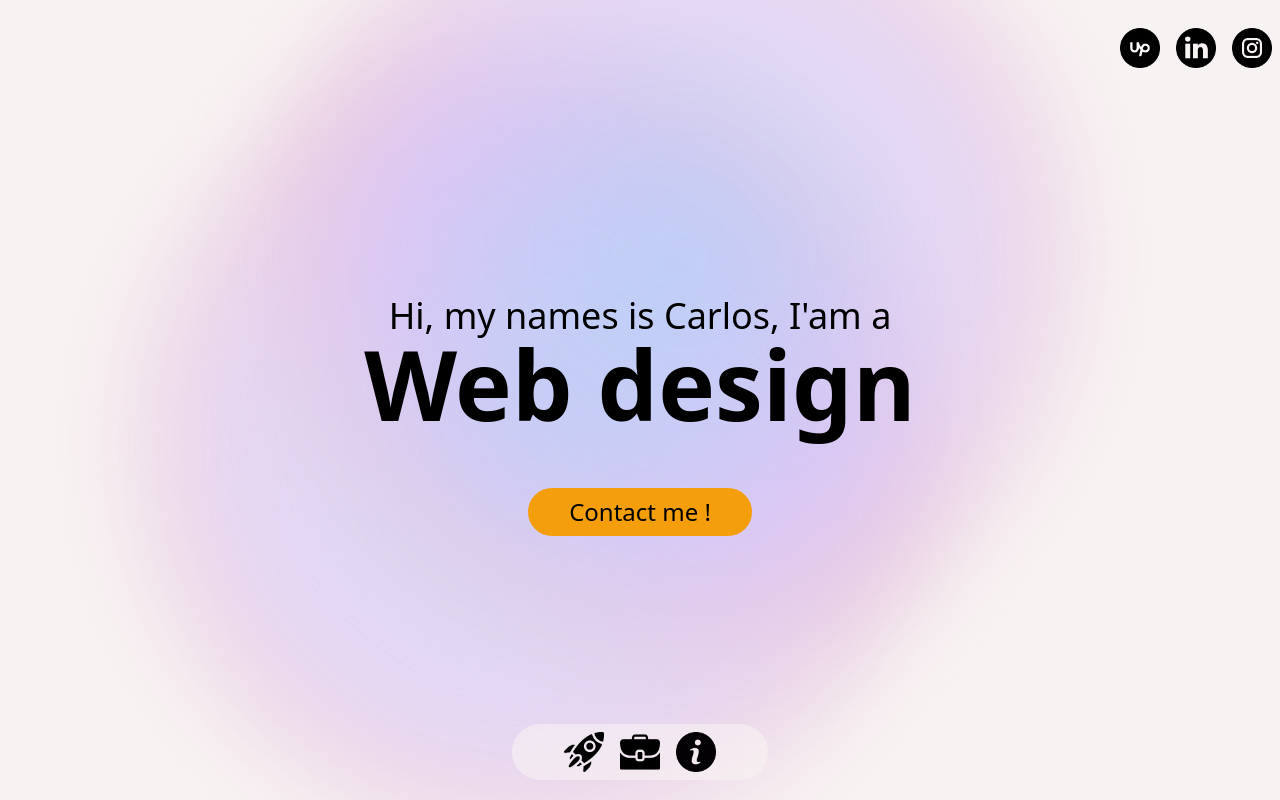
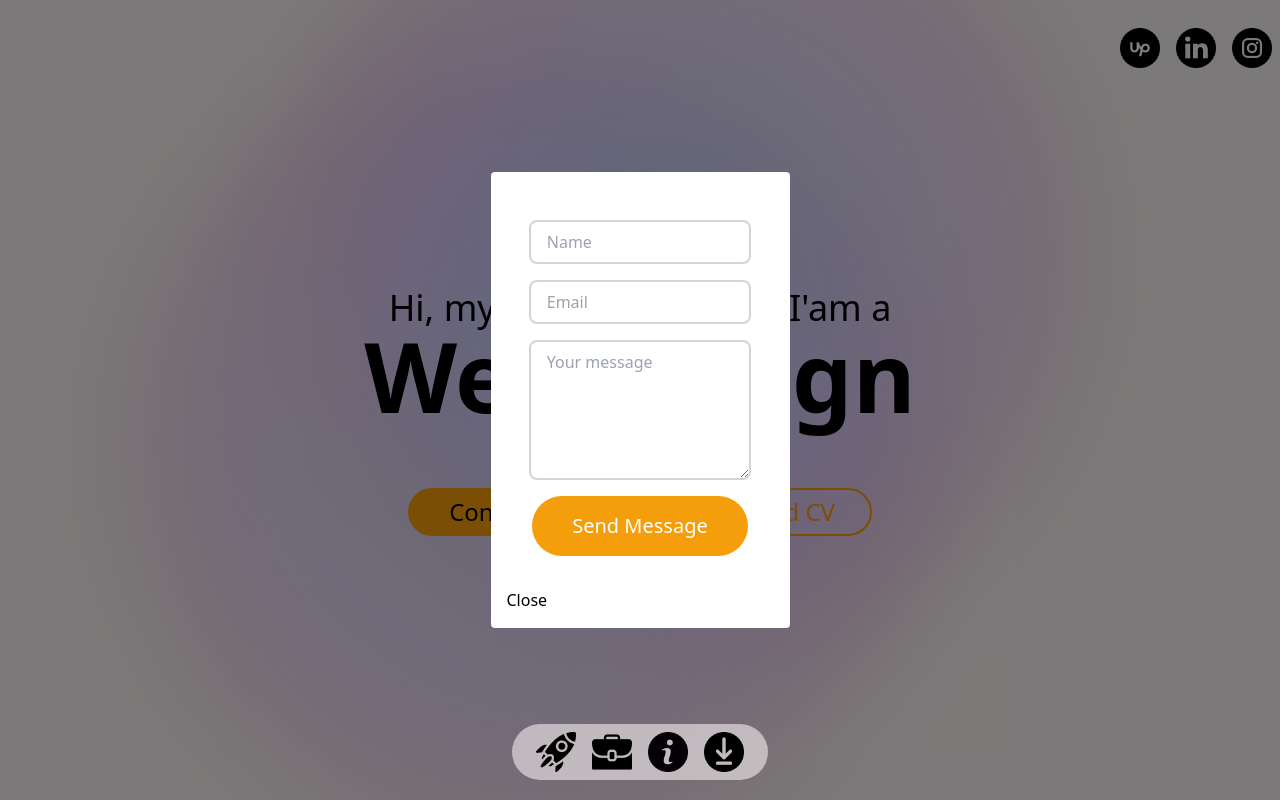
Before and after one commit to CarlosVF22/nextjs14-supabase-my-website, a Next.js app: page / in a window 1280 px wide. Both pictures are taken after a click on the button "Contact me !". Built offline with nearby package versions, Linux system fonts and the light colour scheme.

Commit message:
feat: :construction: add download CV in pdf file, create modal component, create FormContact component, create css root variable

```diff
--- a/app/globals.css
+++ b/app/globals.css
@@ -2,15 +2,44 @@
 @tailwind components;
 @tailwind utilities;
 
+:root {
+    --main-bg-color: #f8f3f3;
+    --radial-gradient-1: #71bcf954;
+    --radial-gradient-2: #d0b3f872;
+    --radial-gradient-3: #ffd4bac7;
+    --primary-color: #f59e0b;
+    --primary-color-hover: #fbd34c;
+    --nav-bg-color: #f8f3f394;
+}
+
 body {
-    background-color: #f8f3f3;
+    background-color: var(--main-bg-color);
+}
+
+.primary-color {
+    background-color: var(--primary-color);
+}
+
+.primary-color:hover {
+    background-color: var(--primary-color-hover);
+}
+
+.primary-border-color-text {
+    border-color: var(--primary-color);
+    color: var(--primary-color);
+}
+
+.primary-border-color-text:hover {
+    border-color: var(--primary-color-hover);
+    color: var(--primary-color-hover);
 }
 
 .background {
     margin: 0;
     padding: 0;
     height: 100vh;
-    overflow: hidden;
+    min-height: 100vh; /* Usa min-height en lugar de height para permitir que el contenido haga que la página crezca verticalmente */
+    overflow-x: hidden; /* Esto evitará el desbordamiento horizontal */
     position: relative;
 }
 
@@ -22,7 +51,12 @@ body {
     border-radius: 50%;
 
     /* Degradado radial */
-    background: radial-gradient(circle, #71bcf954, #d0b3f872, #ffd4bac7);
+    background: radial-gradient(
+        circle,
+        var(--radial-gradient-1),
+        var(--radial-gradient-2),
+        var(--radial-gradient-3)
+    );
 
     /* Agregar desenfoque */
     filter: blur(45px);
@@ -31,7 +65,7 @@ body {
 }
 
 .nav-bar {
-    background-color: #f8f3f394;
+    background-color: var(--nav-bg-color);
     z-index: 1;
     bottom: 20px;
     position: fixed;
--- a/app/page.tsx
+++ b/app/page.tsx
@@ -1,7 +1,7 @@
 "use client";
 
 // import { createClient } from "@/utils/supabase/client";
-import React, { useEffect, useRef } from "react";
+import React, { useEffect, useRef, useState } from "react";
 import PrimaryButton from "@/components/PrimaryButton";
 import RotateText from "@/components/RotateText";
 import Image from "next/image";
@@ -9,11 +9,15 @@ import UpworkIcon from "./icons/upwork-icon-512.png";
 import LinkedinIcon from "./icons/linkedin-icon-512.png";
 import InstagramIcon from "./icons/instagram-icon-512.png";
 import NavBar from "@/components/NavBar";
+import DownloadCVButton from "@/components/DownloadCVButton";
+import FormContact from "@/components/FormContact";
+import Modal from "@/components/Modal";
 
 export default function Page() {
     // const supabase = createClient();
     const esfera1Ref = useRef(null);
     const esfera2Ref = useRef(null);
+    const [isModalOpen, setModalOpen] = useState(false);
 
     useEffect(() => {
         function moveRandomly(element: any) {
@@ -37,6 +41,14 @@ export default function Page() {
             moveRandomly(esfera2Ref.current);
         }
     }, []);
+
+    const handleOpenModal = () => {
+        setModalOpen(true);
+    };
+
+    const handleCloseModal = () => {
+        setModalOpen(false);
+    };
 
     return (
         <div className="background">
@@ -95,9 +107,19 @@ export default function Page() {
                             </h1>
                         </div>
                         <div className="mt-2 flex justify-center w-full">
-                            <PrimaryButton />
+                            <div className="p-2">
+                                <PrimaryButton onClick={handleOpenModal} />
+                            </div>
+                            <div className="p-2">
+                                <DownloadCVButton />
+                            </div>
                         </div>
                     </div>
+                    {isModalOpen && (
+                        <Modal onClose={handleCloseModal}>
+                            <FormContact />
+                        </Modal>
+                    )}
                 </section>
             </main>
             <NavBar />
--- /dev/null
+++ b/components/DownloadCVButton.tsx
@@ -0,0 +1,17 @@
+"use client";
+
+import React from "react";
+
+export default function DownloadCVButton() {
+    const pdfPath = "/public/pdf/CV_developer_carlosVasquez_english.pdf"; // Cambia esto por la ruta real de tu archivo PDF dentro del proyecto
+
+    return (
+        <a
+            href={pdfPath}
+            download
+            className="transition ease-in-out hover:-translate-y-1 hover:scale-110 duration-300 rounded-full w-36 h-8 md:w-48 md:h-10 lg:w-56 lg:h-12 border-2 primary-border-color-text text-lg md:text-xl lg:text-2xl flex items-center justify-center"
+        >
+            Download CV
+        </a>
+    );
+}
--- /dev/null
+++ b/components/FormContact.tsx
@@ -0,0 +1,41 @@
+"use client";
+
+import React from "react";
+
+export default function FormContact() {
+    const handleSubmit = (event: React.FormEvent<HTMLFormElement>) => {
+        event.preventDefault();
+        // Aquí pondrías la lógica para procesar los datos del formulario
+    };
+
+    return (
+        <div className="w-11/12 md:w-10/12 m-auto py-8">
+            <form
+                className="flex flex-col gap-4 items-center"
+                onSubmit={handleSubmit}
+            >
+                <input
+                    type="text"
+                    placeholder="Name"
+                    className="form-input w-full max-w-md px-4 py-2 border-2 border-gray-300 rounded-lg focus:border-salte-500 transition ease-in-out duration-300"
+                />
+                <input
+                    type="email"
+                    placeholder="Email"
+                    className="form-input w-full max-w-md px-4 py-2 border-2 border-gray-300 rounded-lg focus:border-salte-500 transition ease-in-out duration-300"
+                />
+                <textarea
+                    placeholder="Your message"
+                    className="form-textarea w-full max-w-md px-4 py-2 border-2 border-gray-300 rounded-lg focus:border-salte-500 transition ease-in-out duration-300"
+                    rows={5}
+                ></textarea>
+                <button
+                    type="submit"
+                    className="primary-color transition ease-in-out hover:-translate-y-1 hover:scale-110 duration-300 rounded-full bg-salte-700 text-white px-6 py-2 md:px-8 md:py-3 lg:px-10 lg:py-4 text-sm md:text-lg lg:text-xl"
+                >
+                    Send Message
+                </button>
+            </form>
+        </div>
+    );
+}
--- /dev/null
+++ b/components/Modal.tsx
@@ -0,0 +1,19 @@
+import React, { ReactNode } from "react";
+
+interface ModalProps {
+    onClose: () => void; // Proporciona un tipo para la función onClose
+    children: ReactNode; // Proporciona un tipo para los hijos, que pueden ser cualquier elemento React válido
+}
+
+const Modal: React.FC<ModalProps> = ({ onClose, children }) => {
+    return (
+        <div className="fixed inset-0 bg-black bg-opacity-50 flex justify-center items-center">
+            <div className="bg-white p-4 rounded">
+                {children}
+                <button onClick={onClose}>Close</button>
+            </div>
+        </div>
+    );
+};
+
+export default Modal;
--- a/components/NavBar.tsx
+++ b/components/NavBar.tsx
@@ -7,6 +7,7 @@ import React, { useState } from "react";
 import ProjectIcon from "../app/icons/project-icon-512.png";
 import JobsExperienceIcon from "../app/icons/jobs-experience-icon-512.png";
 import AboutMeIcon from "../app/icons/about-me-icon-512.png";
+import DownloadIcon from "../app/icons/download-icon-512.png";
 
 export default function NavBar() {
     // Estado para los tooltips de cada elemento con su imagen, mensaje y visibilidad
@@ -18,7 +19,10 @@ export default function NavBar() {
             icon: JobsExperienceIcon,
         },
         { isVisible: false, message: "About me", icon: AboutMeIcon },
+        { isVisible: false, message: "Download CV", icon: DownloadIcon },
     ]);
+
+    const pdfPath = "/pdf/CV_developer_carlosVasquez_english.pdf";
 
     // Funciones para mostrar y ocultar tooltips
     const showTooltip = (index: number) => {
@@ -41,25 +45,37 @@ export default function NavBar() {
 
     return (
         <nav className="nav-bar w-2/3 md:w-1/5 rounded-full flex justify-center">
-            {tooltips.map((tooltip, index) => (
+            {tooltips.map((tooltip, index) => {
+                // Comprobar si el botón es el de descarga
+                const isDownloadButton = tooltip.message === "Download CV";
+
+                // Crear un componente de botón o un enlace en función de si es el botón de descarga o no
+                const buttonComponent = isDownloadButton ? (
+                    <a href={pdfPath} download className="block w-full h-full">
+                        <Image src={tooltip.icon} alt={tooltip.message} />
+                    </a>
+                ) : (
+                    <div className="cursor-pointer">
+                        <Image src={tooltip.icon} alt={tooltip.message} />
+                    </div>
+                );
+
+                return (
                     <div
                         key={index}
                         className="w-12 p-2 md:p-2 md:w-14 transition ease-in-out hover:-translate-y-1 hover:scale-125 duration-300 relative"
                         onMouseEnter={() => showTooltip(index)}
                         onMouseLeave={() => hideTooltip(index)}
                     >
-                    <Image
-                        src={tooltip.icon}
-                        alt={`Project ${index + 1}`}
-                        objectFit="cover"
-                    />
+                        {buttonComponent}
                         {tooltip.isVisible && (
                             <div className="absolute bottom-full mb-2 px-3 py-1 bg-black text-white text-xs rounded-md">
                                 {tooltip.message}
                             </div>
                         )}
                     </div>
-            ))}
+                );
+            })}
         </nav>
     );
 }
--- a/components/PrimaryButton.tsx
+++ b/components/PrimaryButton.tsx
@@ -2,17 +2,24 @@
 
 import React from "react";
 
-export default function PrimaryButton() {
+interface PrimaryButtonProps {
+    onClick?: () => void; // Esto permite que onClick sea opcional
+}
+
+const PrimaryButton: React.FC<PrimaryButtonProps> = ({ onClick }) => {
     return (
         <button
             // className="w-32 h-7 md:w-48 md:h-10 bg-emerald-500 hover:bg-emerald-300 rounded-md"
-            className="transition ease-in-out hover:-translate-y-1 hover:scale-110 duration-300 rounded-full w-36 h-8 md:w-48 md:h-10 lg:w-56 lg:h-12 bg-amber-500 hover:bg-amber-300 text-lg md:text-xl lg:text-2xl"
+            className="transition ease-in-out hover:-translate-y-1 hover:scale-110 duration-300 rounded-full w-36 h-8 md:w-48 md:h-10 lg:w-56 lg:h-12 primary-color text-lg md:text-xl lg:text-2xl font-medium"
             // className="w-32 h-7 md:w-48 md:h-10 bg-rose-500	 hover:bg-rose-300 rounded-md"
             // className="w-32 h-7 md:w-48 md:h-10 bg-indigo-500 hover:bg-indigo-300 rounded-md"
             // className="w-32 h-7 md:w-48 md:h-10 bg-blue-400 hover:bg-blue-200 rounded-md"
             type="button"
+            onClick={onClick}
         >
             Contact me !
         </button>
     );
-}
+};
+
+export default PrimaryButton;
```
Also changed, not shown: app/icons/download-icon-512.png (added), 1 other file (tests, documents, lock files or other folders). Lines whose indentation alone changed are shown as unchanged.
